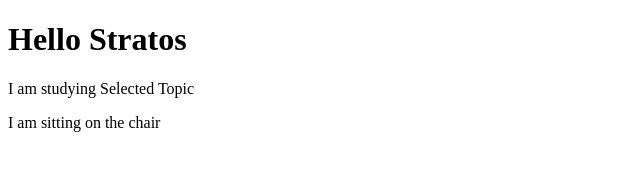
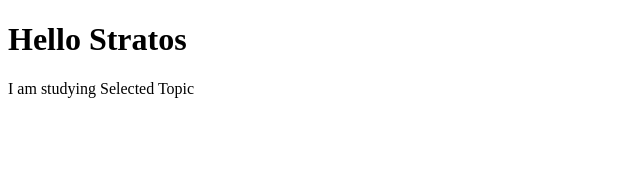
Before and after one commit to ThanawatBundasak/github-desktop-project, a plain HTML site: page index.html in a window 1280 px wide. Shown: the whole page, without its empty margins (0-640 px from the left). Drawn offline with Linux system fonts and the light colour scheme.

Commit message:
Revert "Add some text"
This reverts commit 5d526616212870e6fed59ddac07d7f60729212e5.

```diff
--- a/index.html
+++ b/index.html
@@ -8,6 +8,5 @@
 <body>
     <h1>Hello Stratos</h1>
     <p>I am studying Selected Topic</p>
-    <p>I am sitting on the chair</p>
 </body>
 </html>
```
